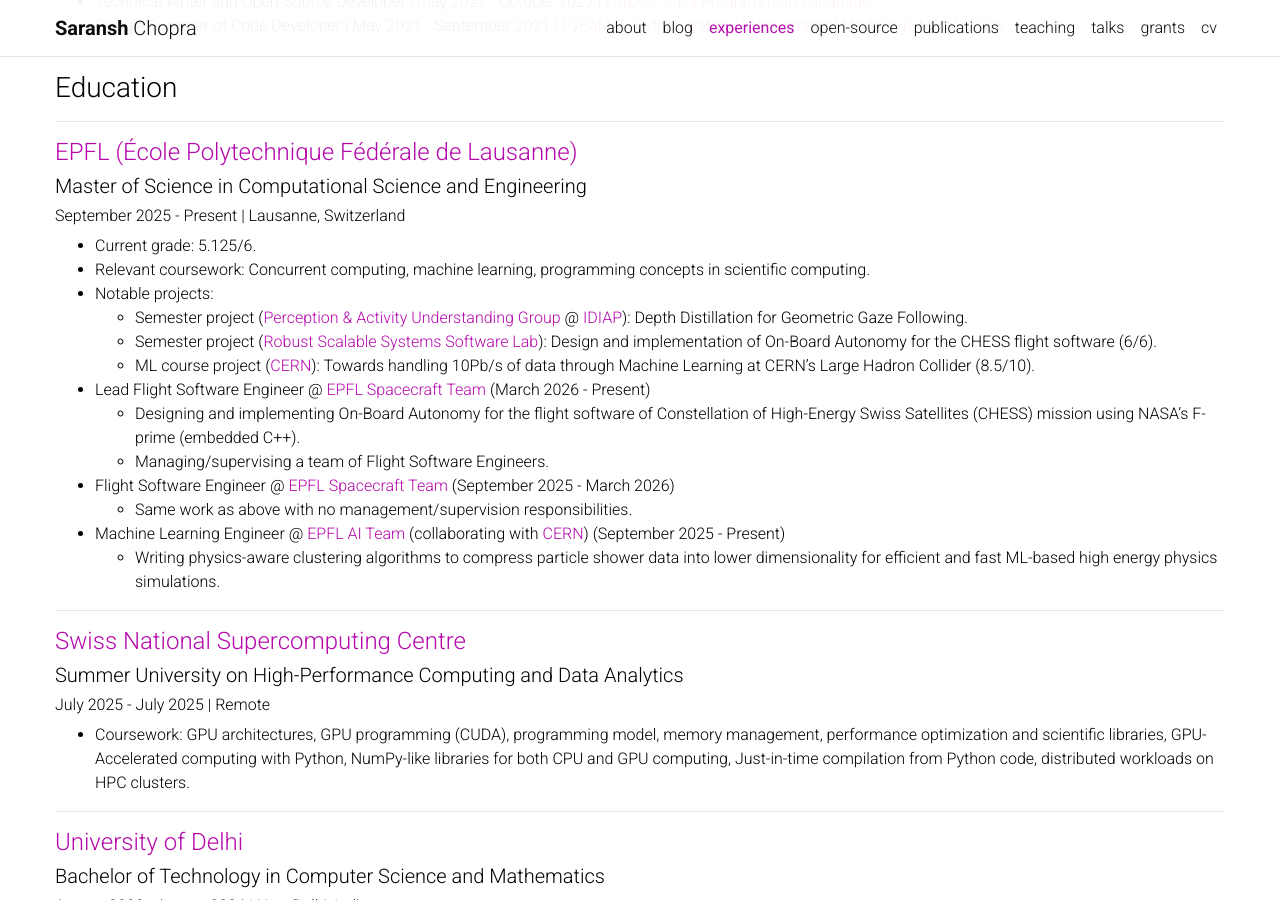
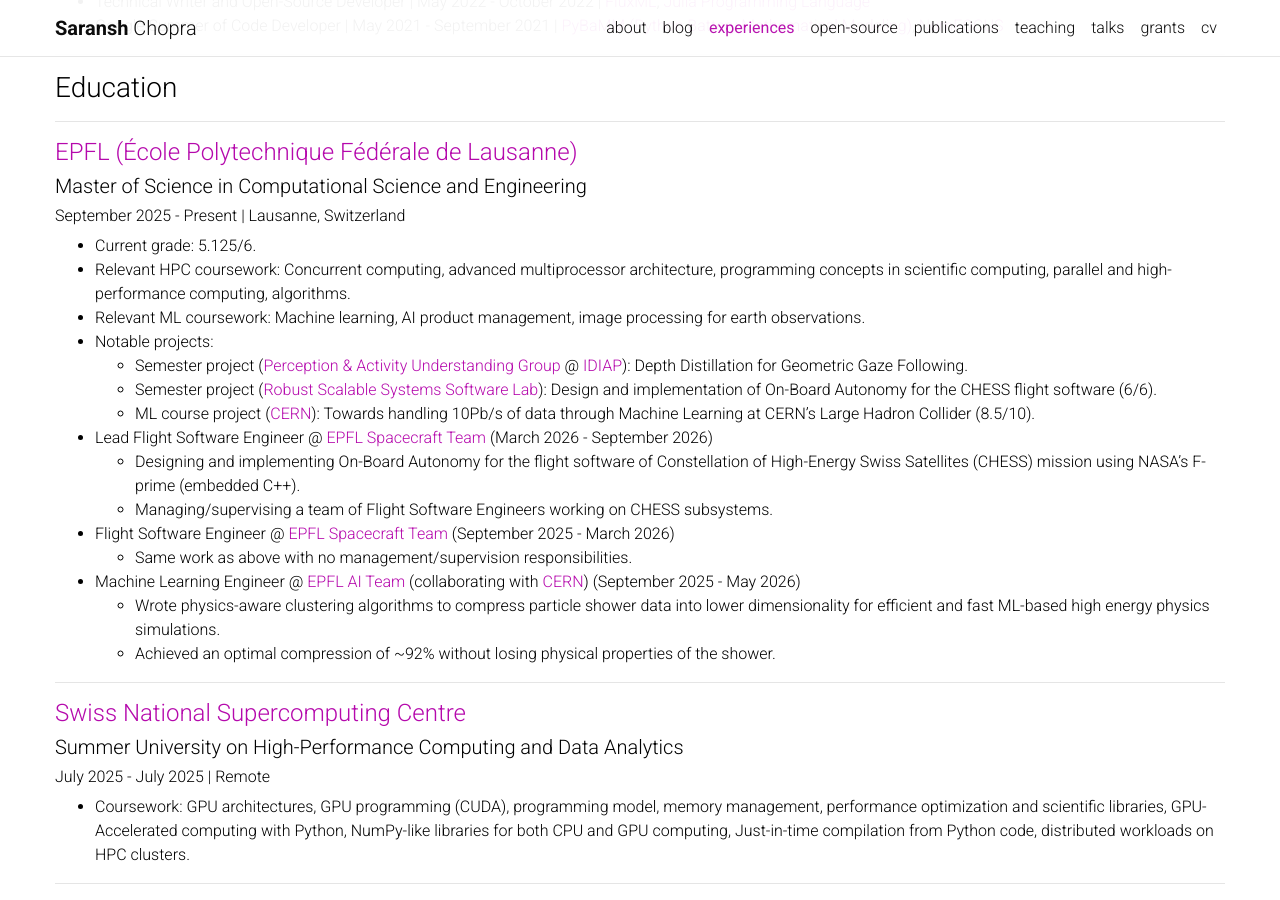
Before and after one commit to Saransh-cpp/Saransh-cpp.github.io, a Jekyll site: the page built from _pages/experiences.md, in a window 1280 px wide and 900 px high, scrolled down 811 px. Built offline with Jekyll 4.4.1, drawn with Linux system fonts in a browser that asks for light colours; comment, search, counter and statistics services are not loaded; a style sheet for code colours, icons or effects is not loaded.

Commit message:
update epfl stats

```diff
--- a/_pages/experiences.md
+++ b/_pages/experiences.md
@@ -52,18 +52,20 @@
 ###### September 2025 - Present | Lausanne, Switzerland
 
 - Current grade: 5.125/6.
-- Relevant coursework: Concurrent computing, machine learning, programming concepts in scientific computing.
+- Relevant HPC coursework: Concurrent computing, advanced multiprocessor architecture, programming concepts in scientific computing, parallel and high-performance computing, algorithms.
+- Relevant ML coursework: Machine learning, AI product management, image processing for earth observations.
 - Notable projects:
   - Semester project ([Perception & Activity Understanding Group](https://www.idiap.ch/en/scientific-research/perception-and-activity-understanding/) @ [IDIAP](https://www.idiap.ch/en/)): Depth Distillation for Geometric Gaze Following.
   - Semester project ([Robust Scalable Systems Software Lab](https://rs3lab.github.io){:target="_blank"}): Design and implementation of On-Board Autonomy for the CHESS flight software (6/6).
   - ML course project ([CERN](https://home.cern){:target="_blank"}): Towards handling 10Pb/s of data through Machine Learning at CERN’s Large Hadron Collider (8.5/10).
-- Lead Flight Software Engineer @ [EPFL Spacecraft Team](https://epflspacecraftteam.ch){:target="_blank"} (March 2026 - Present)
+- Lead Flight Software Engineer @ [EPFL Spacecraft Team](https://epflspacecraftteam.ch){:target="_blank"} (March 2026 - September 2026)
   - Designing and implementing On-Board Autonomy for the flight software of Constellation of High-Energy Swiss Satellites (CHESS) mission using NASA's F-prime (embedded C++).
-  - Managing/supervising a team of Flight Software Engineers.
+  - Managing/supervising a team of Flight Software Engineers working on CHESS subsystems.
 - Flight Software Engineer @ [EPFL Spacecraft Team](https://epflspacecraftteam.ch){:target="_blank"} (September 2025 - March 2026)
   - Same work as above with no management/supervision responsibilities.
-- Machine Learning Engineer @ [EPFL AI Team](https://epflaiteam.ch){:target="_blank"} (collaborating with [CERN](https://home.cern){:target="_blank"}) (September 2025 - Present)
-  - Writing physics-aware clustering algorithms to compress particle shower data into lower dimensionality for efficient and fast ML-based high energy physics simulations.
+- Machine Learning Engineer @ [EPFL AI Team](https://epflaiteam.ch){:target="_blank"} (collaborating with [CERN](https://home.cern){:target="_blank"}) (September 2025 - May 2026)
+  - Wrote physics-aware clustering algorithms to compress particle shower data into lower dimensionality for efficient and fast ML-based high energy physics simulations.
+  - Achieved an optimal compression of ~92% without losing physical properties of the shower.
 
 ---
 
```
